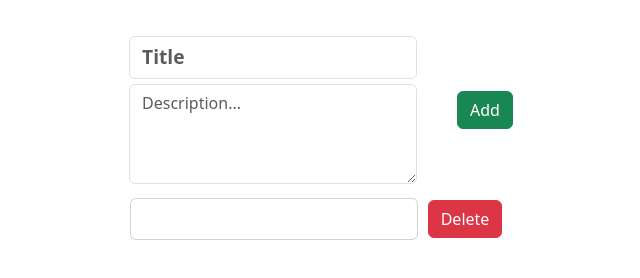
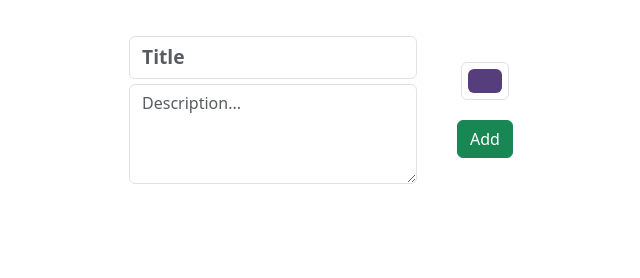
Before and after one commit to benedicti0n/todo-app-js, a plain HTML site: page index.html in a window 1280 px wide. Both pictures are taken after a click on the button "Add". Shown: the top 278 px of the page, without its empty margins (349-989 px from the left). Drawn offline with nearby package versions, Linux system fonts and the light colour scheme.

Commit message:
color picker add

```diff
--- a/index.html
+++ b/index.html
@@ -15,7 +15,10 @@
             <input class="form-control" type="text" name="" id="title" placeholder="Title">
             <textarea class="form-control" id="description" placeholder="Description..."></textarea>
         </div>
-        <button onclick="onAdd()" type="button" class="btn btn-success" id="addBtn">Add</button>
+        <div id="addSection">
+            <input type="color" class="form-control form-control-color" id="exampleColorInput" value="#563d7c" title="Choose your color">
+            <button onclick="onAdd()" type="button" class="btn btn-success" id="addBtn">Add</button>
+        </div>
     </header>
 
     <main id="main-section">
--- a/script.js
+++ b/script.js
@@ -1,18 +1,25 @@
 const title = document.getElementById('title');
 const description = document.getElementById('description');
 const mainSection = document.getElementById('main-section');
+
 
 let todoID = 1;
 
 function onAdd(){
     const titleValue = title.value;
+    const validateTitleValue = titleValue.trim();
     const descriptionValue = description.value;
+    const color = document.getElementById('exampleColorInput').value;
+    console.log(color)
 
-    const newTodoID = `todo_${todoID}`;
+    if(!validateTitleValue){
+        alert("please add something")
+    }else{
+        const newTodoID = `todo_${todoID}`;
 
     const newTodo = `
-    <div id="${newTodoID}"  style="display: flex; align-items: center; margin-bottom: 10px;">
-        <div class="card" style="width: 18rem;">
+    <div id="${newTodoID}"  style="display: flex; align-items: center; margin-bottom: 10px; border-radius: 10px">
+        <div class="card" style="width: 18rem; background-color: ${color}">
             <div class="card-body">
                 <h5 class="card-title" style="font-size: larger; font-weight: 600;">${titleValue}</h5>
 
@@ -41,6 +48,7 @@ function onAdd(){
     description.value = '';
 
     todoID++;
+    }
 }
 
 function onDelete(todoID){
--- a/style.css
+++ b/style.css
@@ -36,6 +36,16 @@ header{
     height: 100px;
 }
 
+#addSection{
+    display: flex;
+    justify-content: center;
+    align-items: center;
+    flex-direction: column;
+}
+#exampleColorInput{
+    margin-bottom: 20px;;
+}
+
 main{
     width: 100%;
 }
```
